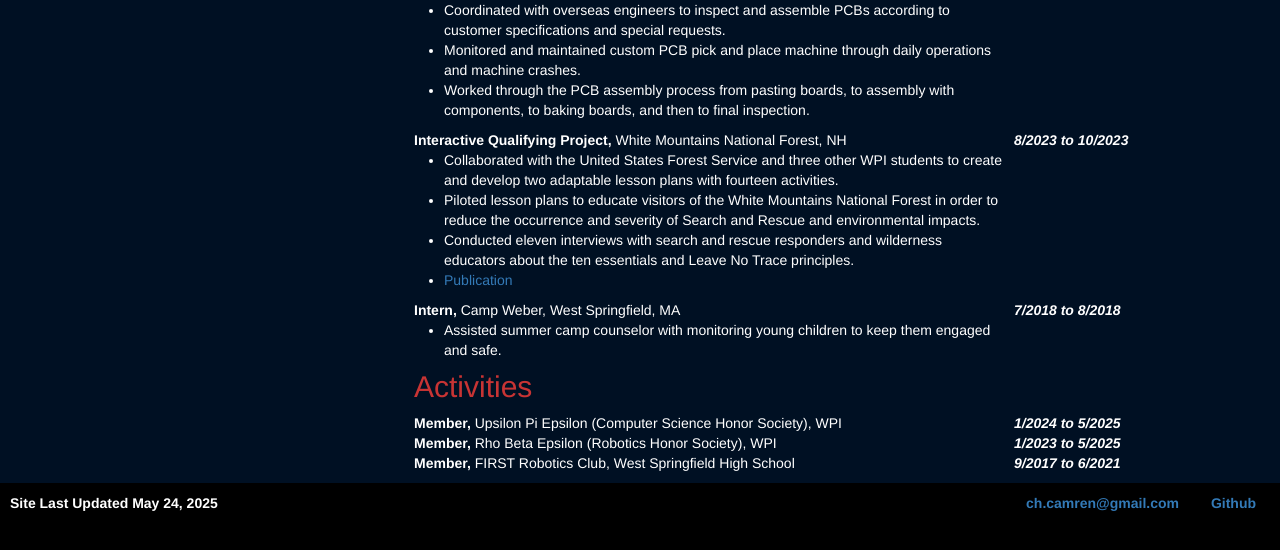
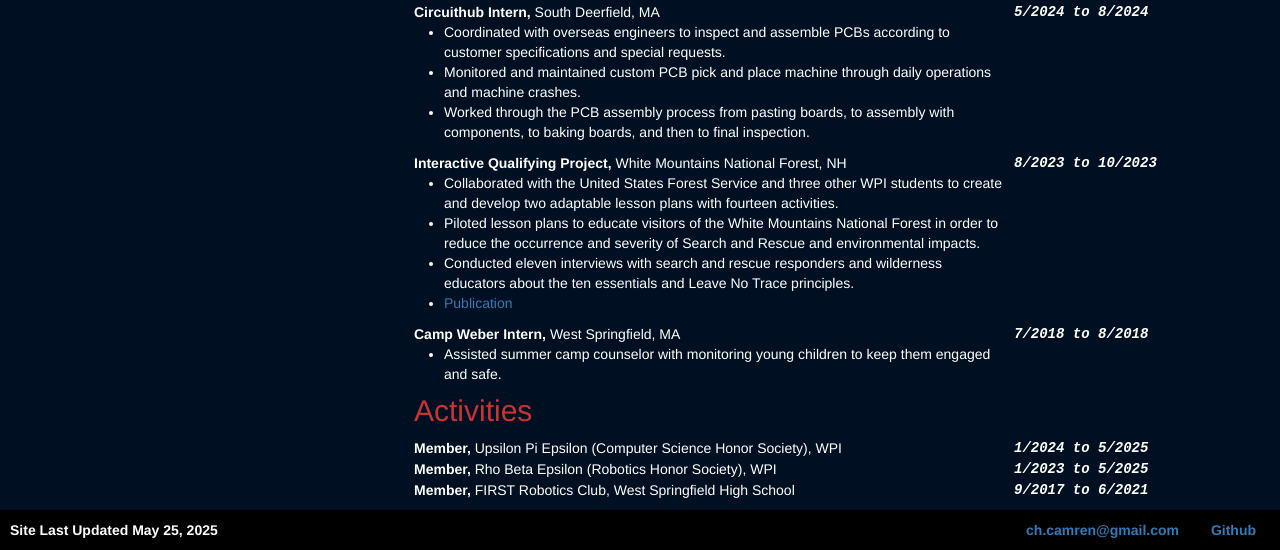
Before and after one commit to CamrenChraplak/CamrenChraplak.github.io, a plain HTML site: page index.html in a window 1280 px wide. Shown: the part 753-1303 px from the top of the page. Before the commit the page ends 1276 px from the top, so only its background shows below. Drawn offline with nearby package versions, Linux system fonts and the light colour scheme.

Commit message:
Updated Formatting

```diff
--- a/Contact/contact.html
+++ b/Contact/contact.html
@@ -4,7 +4,7 @@
         <table style="width: 100vw; background-color: black; bottom: 0px;">
             <tr>
                 <th style="padding: 10px;">
-                    Site Last Updated May 24, 2025
+                    Site Last Updated May 25, 2025
                 </th>
                 <th style="padding: 10px; text-align: right;">
                     <a href="mailto:ch.camren@gmail.com" target="_blank">ch.camren@gmail.com</a>&emsp;&emsp;
--- a/Contact/contact.js
+++ /dev/null
@@ -1,3 +0,0 @@
-$.get("contact.html", function(data){
-    $("#contact").replaceWith(data);
-});
--- a/Navbar/nav.html
+++ b/Navbar/nav.html
@@ -4,7 +4,5 @@
         <button class="nav-but" onclick="window.location = '../index.html';">Profile</button>
         <button class="nav-but" onclick="window.location = '../Projects/projects.html';">Projects</button>
     </div>
-    <div id="navpad" class="navpad">
-
-    </div>
+    <div id="navpad" class="navpad" />
 </div>
--- a/Projects/projects.html
+++ b/Projects/projects.html
@@ -96,7 +96,6 @@
 		<script src="projects.js"></script>
 
 		<!-- contact bar -->
-		<link rel="stylesheet" href="../Contact/contact.css">
         <div id="contact"></div>
 		<script>
             $.get("../Contact/contact.html", function(data) {
--- a/index.css
+++ b/index.css
@@ -3,6 +3,6 @@
     text-overflow: "-";
 }
 
-li {
+li, p {
     max-width: 560px !important;
 }
--- a/index.html
+++ b/index.html
@@ -24,18 +24,19 @@
             });
         </script>
 
-        <!-- Content -->
+        <!-- content -->
         <div class="flex-cont">
             <div class="icon-flex-left">
                 <img class="icon-body" src="icon.png">
             </div>
             <div class="icon-flex-right">
                 <h1>Camren Chraplak</h1>
+
                 <h2>Education</h2>
                 <div id="wpi"></div>
                 <p>
                     Bachelor's of Science in Robotics Engineering and Computer Science<br>
-                    <b>GPA:</b> 3.95/4.00<br>
+                    <b>GPA:</b> 3.94/4.00<br>
                 </p>
 
                 <h2>Technical Skills</h2>
@@ -54,6 +55,7 @@
                         <li>Worked through the PCB assembly process from pasting boards, to assembly with components, to baking boards, and then to final inspection.</li>
                     </ul>
                 </p>
+
                 <div id="iqp"></div>
                 <p>
                     <ul>
@@ -63,6 +65,7 @@
                         <li><a href="https://digital.wpi.edu/show/tm70n073k" target="_blank">Publication</a></li>
                     </ul>
                 </p>
+
                 <div id="weber"></div>
                 <p>
                     <ul>
@@ -80,7 +83,6 @@
         <script src="index.js"></script>
 
         <!-- contact bar -->
-        <link rel="stylesheet" href="Contact/contact.css">
         <div id="contact"></div>
         <script>
             $.get("Contact/contact.html", function(data) {
--- a/index.js
+++ b/index.js
@@ -1,8 +1,11 @@
+/**
+ * Implements tables formatted for dates
+ */
 window.addEventListener('load', (event) => {
     document.getElementById("wpi").innerHTML = makeTable("<b>Worcester Polytechnic Institute (WPI),</b> Worcester, MA", "5/2025");
-    document.getElementById("hub").innerHTML = makeTable("<b>Intern,</b> Circuithub, South Deerfield, MA", "5/2024 to 8/2024");
+    document.getElementById("hub").innerHTML = makeTable("<b>Circuithub Intern,</b> South Deerfield, MA", "5/2024 to 8/2024");
     document.getElementById("iqp").innerHTML = makeTable("<b>Interactive Qualifying Project,</b> White Mountains National Forest, NH", "8/2023 to 10/2023");
-    document.getElementById("weber").innerHTML = makeTable("<b>Intern,</b> Camp Weber, West Springfield, MA", "7/2018 to 8/2018");
+    document.getElementById("weber").innerHTML = makeTable("<b>Camp Weber Intern,</b> West Springfield, MA", "7/2018 to 8/2018");
     document.getElementById("upe").innerHTML = makeTable("<b>Member,</b> Upsilon Pi Epsilon (Computer Science Honor Society), WPI", "1/2024 to 5/2025");
     document.getElementById("rbe").innerHTML = makeTable("<b>Member,</b> Rho Beta Epsilon (Robotics Honor Society), WPI", "1/2023 to 5/2025");
     document.getElementById("first").innerHTML = makeTable("<b>Member,</b> FIRST Robotics Club, West Springfield High School", "9/2017 to 6/2021");
--- a/script.js
+++ b/script.js
@@ -1,3 +1,9 @@
+/**
+ * Formats table with text on left and date on right
+ * @param {*} text Text on the left side
+ * @param {*} date Date on the right side
+ * @returns HTML formatted for a table
+ */
 function makeTable(text, date) {
     return `
         <table>
@@ -9,7 +15,7 @@ function makeTable(text, date) {
                 </th>
                 <th class='date'>
                     <p>
-                        <b><i>` + date + `</i></b>
+                        <b><i><tt>` + date + `</tt></i></b>
                     </p>
                 </th>
             </tr>
--- a/style.css
+++ b/style.css
@@ -1,3 +1,5 @@
+/* base styles */
+
 :root {
     --red: #c83434;
     --red-hover: #c84e4e;
@@ -19,11 +21,39 @@ body, html {
 
 body {
     background-color: #001023;
+    padding: 0px;
+    margin: 0px;
+    border: 0px;
 }
 
 html {
     background-color: black;
 }
+
+img {
+    margin: 10px;
+}
+
+h1 {
+    font-size: 40px;
+}
+
+h2 {
+    font-size: 30px;
+}
+
+p, ul {
+    font-weight: lighter;
+}
+
+table, tr, th, td {
+    border-collapse: collapse;
+    margin: 0px;
+    padding: 0px;
+    border: 0px;
+}
+
+/* button link */
 
 .link-but {
     color: white;
@@ -56,6 +86,8 @@ html {
     text-decoration: none;
 }
 
+/* element alignment */
+
 .flex-cont {
     display: flex !important;
     flex-direction: row !important;
@@ -82,6 +114,8 @@ html {
     margin-bottom: 10px;
 }
 
+/* vertical alignment */
+
 @media (max-width: 1100px) {
     :root {
         --img-width: calc(100vw - 2 * var(--img-pad)) !important;
@@ -95,6 +129,8 @@ html {
     }
 }
 
+/* image attributes */
+
 .icon-body {
     width: var(--icon-width) !important;
     border-radius: 20px !important;
@@ -105,41 +141,14 @@ html {
     border-radius: 20px !important;
 }
 
-img {
-    margin: 10px;
+/* date formatting */
+
+.date {
+    width: 180px;
 }
 
-body {
-    padding: 0px;
-    margin: 0px;
-    border: 0px;
-}
-
-h1 {
-    font-size: 40px;
-}
-
-h2 {
-    font-size: 30px;
-}
-
-p, ul {
-    font-weight: lighter;
-}
-
-li {
-    max-width: var(--text-width);
-}
-
-p {
-    max-width: var(--text-width);
-}
-
-table, tr, th,td {
-    border-collapse: collapse;
-    margin: 0px;
-    padding: 0px;
-    border: 0px;
+.date-text {
+    width: 600px;
 }
 
 p, h1, h2 {
@@ -158,15 +167,7 @@ h1, h2 {
     margin-bottom: 10px;
 }
 
-.date {
-    width: 150px;
+p, li {
+    max-width: var(--text-width);
+    margin-right: 15px;
 }
-
-.date-text {
-    width: 600px;
-}
-
-.bullet-note {
-    font-size: 10px;
-    font-style: italic;
-}
```
Also changed, not shown: Projects/SoftEng/softeng.html (+1 -0 lines), Contact/contact.css (deleted).
